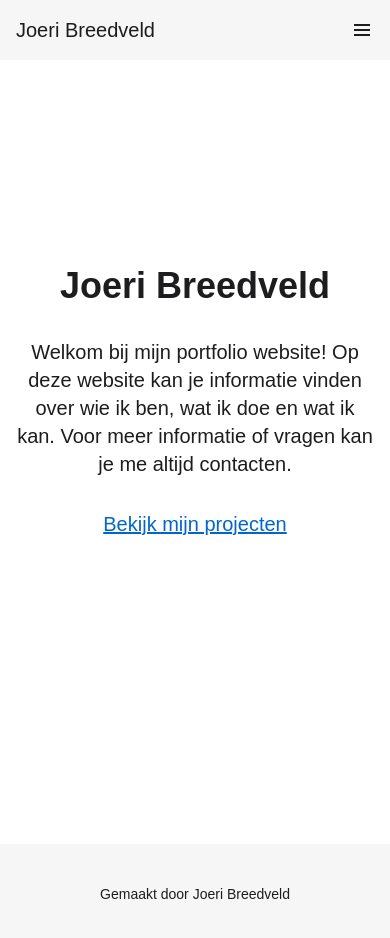
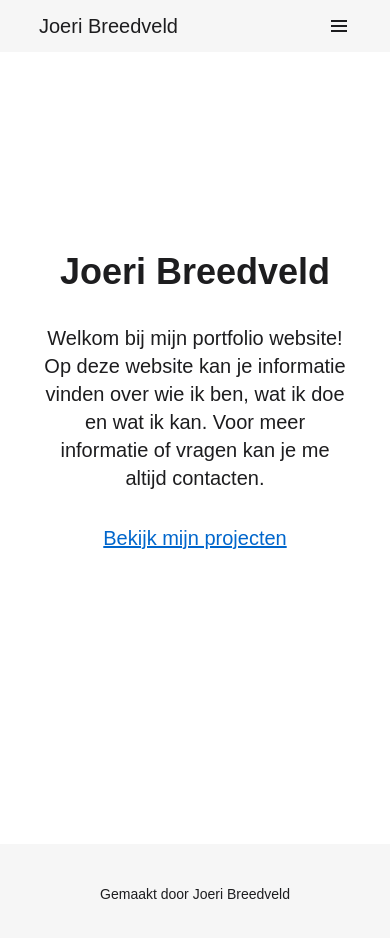
Before and after one commit to joeribreedveld/portfolio-website-v4, a Next.js app: page / in a window 390 px wide. Shown: the top 938 px of the page. Built offline with nearby package versions, Linux system fonts and the light colour scheme.

Commit message:
feat(padding): change navbar height and change phone padding x

```diff
--- a/components/Navbar.tsx
+++ b/components/Navbar.tsx
@@ -11,7 +11,7 @@ function Navbar() {
 
 	return (
 		<>
-			<nav className='fixed page-padding-x flex justify-between w-full min-h-12 items-center py-4 flex-col md:flex-row bg-[#f6f6f6] backdrop-blur-2xl'>
+			<nav className='fixed page-padding-x flex justify-between w-full min-h-10 items-center py-3 flex-col md:flex-row bg-[#f6f6f6] backdrop-blur-2xl'>
 				<div className='flex justify-between w-full md:w-[unset]'>
 					<h3 onClick={() => router.push("/")} className='hover:cursor-pointer border-black text-black text-xl'>
 						Joeri Breedveld
--- a/styles/globals.css
+++ b/styles/globals.css
@@ -9,7 +9,7 @@
 /* Layer */
 @layer utilities {
     .page-padding-x {
-        @apply px-4 sm:px-[10%] md:px-[15%] lg:px-[20%] xl:px-[20%]
+        @apply px-[10%] md:px-[15%] lg:px-[20%] xl:px-[20%]
     }
 
     .page-padding-y {
```
